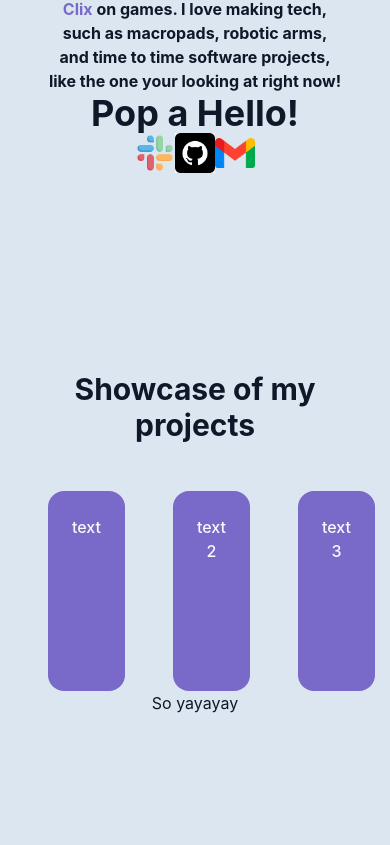
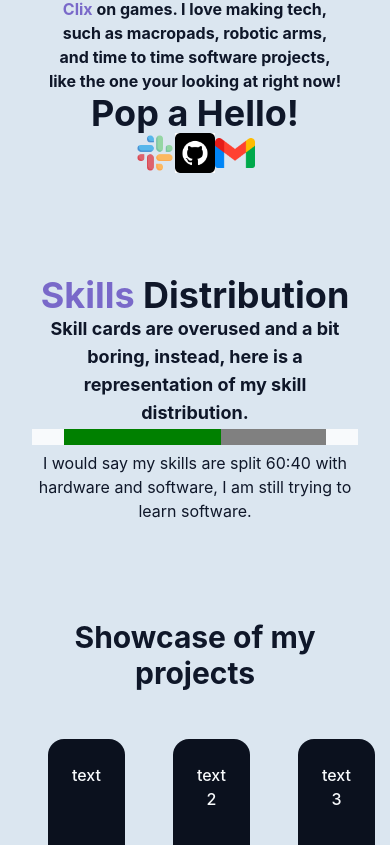
Before and after one commit to SSLTunezz/Personal-Portolio, a React (Vite) app: page / in a window 390 px wide. Shown: the part 1155-2000 px from the top of the page. Before the commit the page ends 1966 px from the top, so only its background shows below. Built offline with nearby package versions, Linux system fonts and the light colour scheme.

Commit message:
Added a skills page with a progress bar showing my skill distribution. I also changes some colour schemes in my .css file to make it fit more, I adjusted my page to be fit for mobile view all the time with a media class aplication which is a variable that changed based on max screen size

```diff
--- a/src/Components/Projects.jsx
+++ b/src/Components/Projects.jsx
@@ -12,16 +12,16 @@ export const ProjectSection = () => {
                 </h2>
             </div>
             <div className={"container mx-auto max-w-10xl flex flex-col flex-row md:flex-row gap-12 justify center items-center"}>
-                <div className={"box"}>
+                <div className={"box bg-card"}>
                       text
                  </div>
-                <div className={"box"}>
+                <div className={"box bg-card"}>
                     text 2
                 </div>
-                <div className={"box"}>
+                <div className={"box bg-card"}>
                     text 3
                 </div>
-                <div className={"box"}>
+                <div className={"box bg-card"}>
                     text 4
                 </div>
             </div>
--- /dev/null
+++ b/src/Components/Skills.jsx
@@ -0,0 +1,22 @@
+
+
+export const SkillsSection = () =>
+{
+    return (
+        <section id="skills"
+        className={"container mx-auto max-w-5xl"}>
+            <h2 className="text-4xl md:text-6xl font-bold tracking-light  " >
+                <span className={"text-primary"}> Skills </span>
+                Distribution
+            </h2>
+            <p className="text-lg font-bold tracking-light  " >
+                Skill cards are overused and a bit boring, instead, here is a representation of my skill distribution.
+            </p>
+
+            <progress max={"100"} value={"60"} data-label={""} className={" container  bg-primary-foreground"}>
+            </progress>
+            <p> I would say my skills are split 60:40 with hardware and software, I am still trying to learn software.</p>
+
+        </section>
+    )
+}
--- a/src/Pages/Home.jsx
+++ b/src/Pages/Home.jsx
@@ -4,6 +4,7 @@ import {Navbar} from "@/Components/Navbar.jsx";
 import { HeroSection} from "@/Components/HeroSection.jsx";
 import { AboutSection} from "@/Components/AboutMe.jsx";
 import { ProjectSection} from "@/Components/Projects.jsx";
+import { SkillsSection} from "@/Components/Skills.jsx";
 
 export const Home = () => {
 
@@ -19,6 +20,7 @@ export const Home = () => {
         <main>
             <HeroSection />
             <AboutSection />
+            <SkillsSection />
             <ProjectSection />
         </main>
 
--- a/src/index.css
+++ b/src/index.css
@@ -88,7 +88,7 @@
     --background: 210 40% 90%;
     --foreground: 222 47% 11%;
 
-    --card: 0 0% 100%;
+    --card: 222 47% 8%;
 
     --primary: 250 47% 60%;
     --primary-foreground: 210 40% 98%;
@@ -100,8 +100,8 @@
   .dark {
     --background: 222 47% 4%;
     --foreground: 213 31% 91%;
+    --card: 0 0% 100%;
 
-    --card: 222 47% 8%;
 
     --primary: 250 65% 65%;
     --primary-foreground: 213 31% 91%;
@@ -150,6 +150,9 @@
   }
 }
 
+
+
+
 @utility box {
   @apply px-6 py-6 h-50 w-100 rounded-2xl bg-primary text-primary-foreground font-medium
   transition-all duration-300 hover:shadow-[0_0_10px_rgba(139,92,246,0.5)]
```
